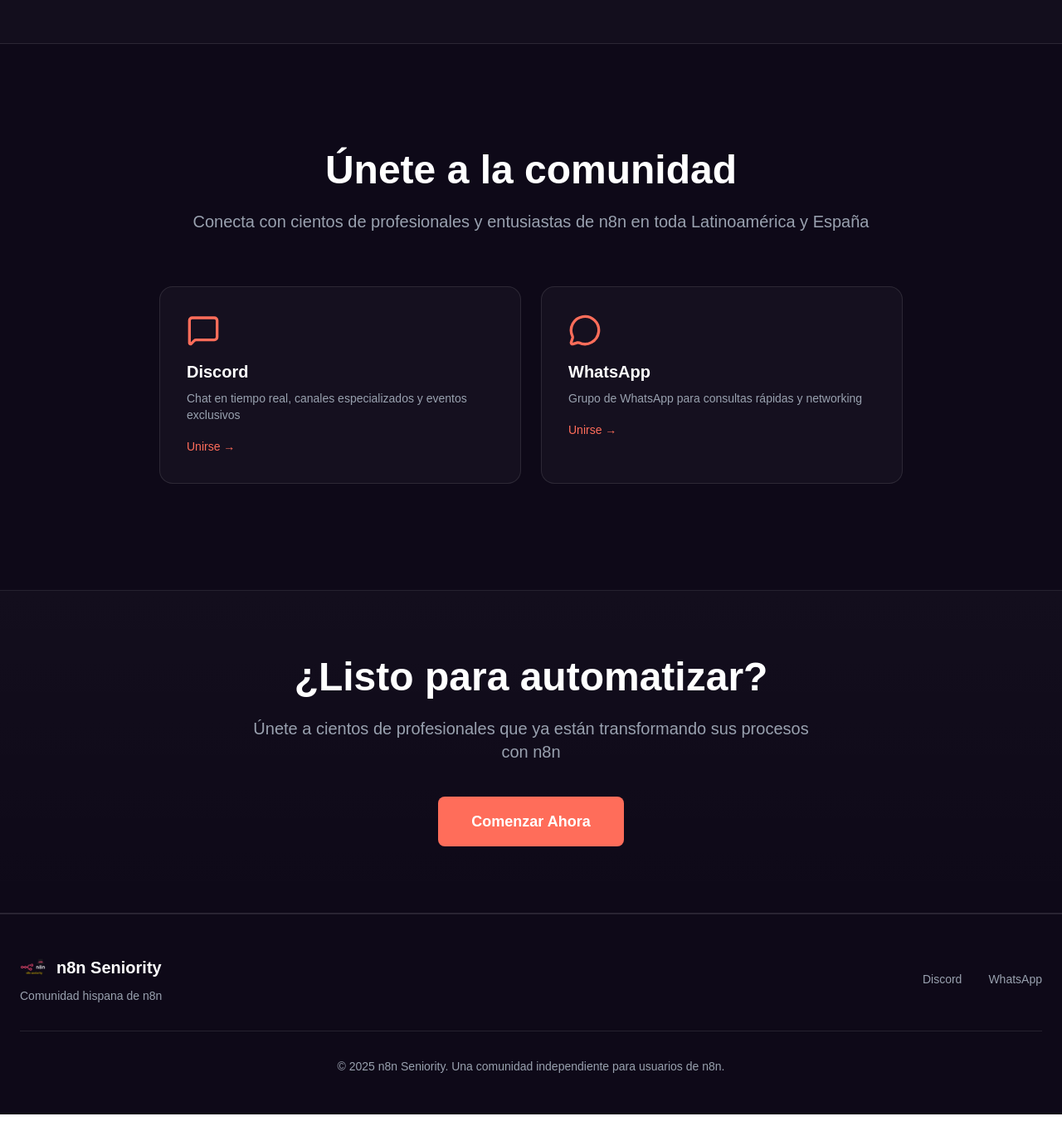
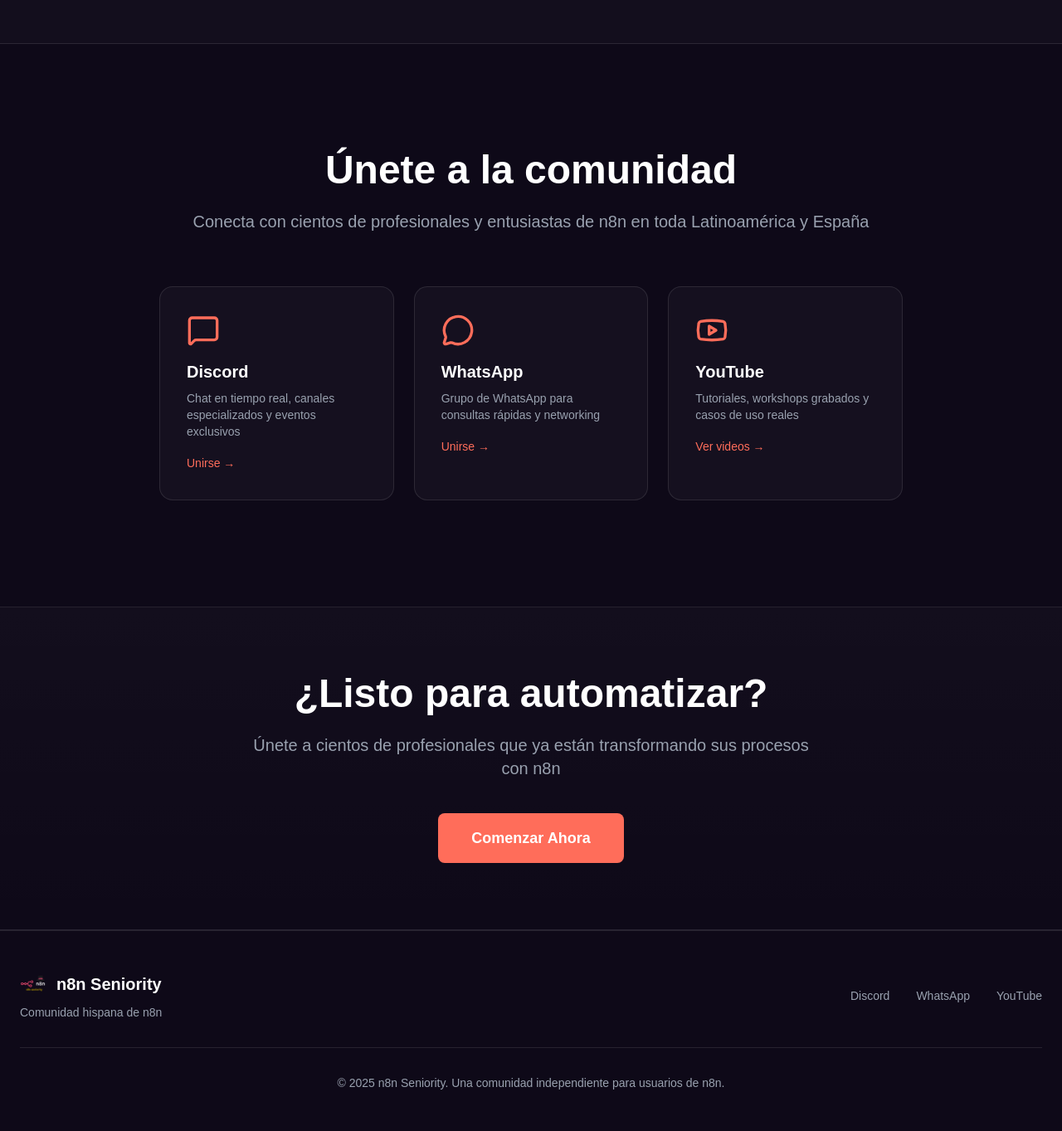
Before and after one commit to benjaminheredia1/n8n-ladingpage, a Next.js app: page / in a window 1280 px wide. Shown: the part 4452-5815 px from the top of the page at 83% size. Built offline with nearby package versions, Linux system fonts and the light colour scheme.

Commit message:
(add) se agrego el enlace a youtube

```diff
--- a/src/app/page.tsx
+++ b/src/app/page.tsx
@@ -344,10 +344,11 @@
               Conecta con cientos de profesionales y entusiastas de n8n en toda Latinoamérica y España
             </p>
           </motion.div>
-          <div className="grid md:grid-cols-2 gap-6">
+          <div className="grid md:grid-cols-3 gap-6">
             {[
               { icon: MessageSquare, title: 'Discord', desc: 'Chat en tiempo real, canales especializados y eventos exclusivos', cta: 'Unirse', href: 'https://discord.gg/mMJBMKdv' },
-              { icon: MessageCircle, title: 'WhatsApp', desc: 'Grupo de WhatsApp para consultas rápidas y networking', cta: 'Unirse', href: '#' }
+              { icon: MessageCircle, title: 'WhatsApp', desc: 'Grupo de WhatsApp para consultas rápidas y networking', cta: 'Unirse', href: 'https://chat.whatsapp.com/LTxvjqtDw9hF3OIxUXPCQB' },
+              { icon: Youtube, title: 'YouTube', desc: 'Tutoriales, workshops grabados y casos de uso reales', cta: 'Ver videos', href: 'https://www.youtube.com/@n8nSeniority' },
             ].map((item, index) => {
               const Icon = item.icon;
               return (
@@ -417,6 +418,9 @@
               <a href="https://chat.whatsapp.com/LTxvjqtDw9hF3OIxUXPCQB" className="text-gray-400 hover:text-white transition-colors">
                 WhatsApp
               </a>
+              <a href="https://www.youtube.com/@n8nSeniority" target="_blank" rel="noopener noreferrer" className="text-gray-400 hover:text-white transition-colors">
+                YouTube
+              </a>
             </div>
           </div>
           <div className="mt-8 pt-8 border-t border-white/10 text-center text-gray-400 text-sm">
```
